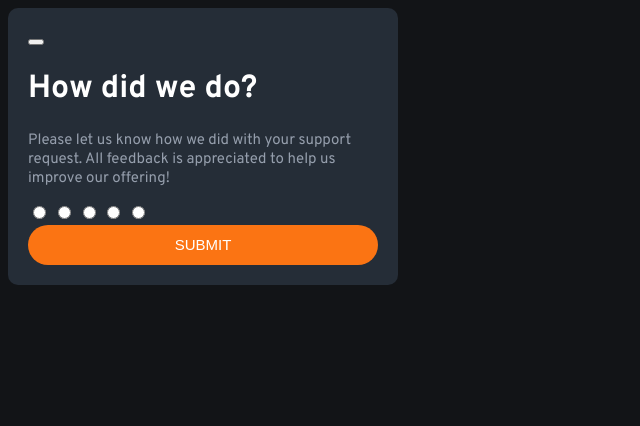
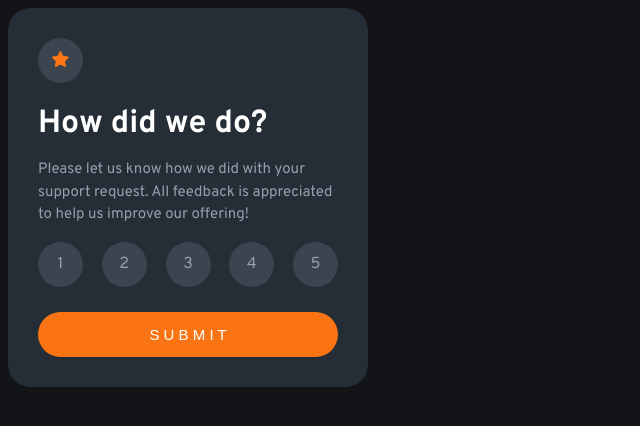
Before and after one commit to AlistairTait12/FrontendMentorChallenges, a plain HTML site: page rating-component/index.html in a window 1280 px wide. Shown: the whole page, without its empty margins (0-640 px from the left). Drawn offline with Linux system fonts and the light colour scheme.

Commit message:
Added star icon in top corner of component, added translucency to rating labels, added content to rating labels

```diff
--- a/rating-component/app.js
+++ b/rating-component/app.js
@@ -0,0 +1,4 @@
+class RatingComponent {
+  // TODO: constructor sets event listeners? Or should there be a page handler which creates this
+  // class and sets the event listeners? Remember, it should do as little as possible.
+}
--- a/rating-component/index.html
+++ b/rating-component/index.html
@@ -1,5 +1,6 @@
 <!DOCTYPE html>
 <html lang="en">
+
 <head>
     <meta charset="UTF-8">
     <meta http-equiv="X-UA-Compatible" content="IE=edge">
@@ -7,10 +8,13 @@
     <title>Rating component</title>
     <link rel="stylesheet" href="./styles.css">
 </head>
+
 <body>
     <div class="card">
         <div class="section">
-            <button class="" id="star-button"></button>
+            <div class="star-icon-container">
+                <img src="./images/icon-star.svg" alt="">
+            </div>
         </div>
         <div class="section">
             <h1 class="header">
@@ -19,24 +23,40 @@
         </div>
         <div class="section">
             <p class="description">
-                Please let us know how we did with your support request. All feedback is appreciated to help us improve our
-                offering!
+                Please let us know how we did with your support request. All feedback is appreciated to help us improve
+                our offering!
             </p>
         </div>
         <!-- TODO: Radio buttons need labels 1 through 5 -->
         <!-- TODO: Radios should be hidden and the label should be highlighted if clicked -->
         <div class="section">
-            <input type="radio">
-            <input type="radio">
-            <input type="radio">
-            <input type="radio">
-            <input type="radio">
+            <div class="rating-option-container">
+                <input hidden type="radio" name="rating" id="rating-1">
+                <label class="rating-label" for="rating-1">1</label>
+            </div>
+            <div class="rating-option-container">
+                <input hidden type="radio" name="rating" id="rating-2">
+                <label class="rating-label" for="rating-2">2</label>
+            </div>
+            <div class="rating-option-container">
+                <input hidden type="radio" name="rating" id="rating-3">
+                <label class="rating-label" for="rating-3">3</label>
+            </div>
+            <div class="rating-option-container">
+                <input hidden type="radio" name="rating" id="rating-4">
+                <label class="rating-label" for="rating-4">4</label>
+            </div>
+            <div class="rating-option-container">
+                <input hidden type="radio" name="rating" id="rating-5">
+                <label class="rating-label" for="rating-5">5</label>
+            </div>
         </div>
         <div class="section">
             <button class="submit-btn">
-                SUBMIT
+                S U B M I T
             </button>
         </div>
     </div>
 </body>
+
 </html>
--- a/rating-component/styles.css
+++ b/rating-component/styles.css
@@ -17,9 +17,13 @@ body {
 
 .card {
     background-color: var(--dark-blue);
-    max-width: 350px;
-    padding: 20px;
-    border-radius: 10px;
+    max-width: 300px;
+    padding: 30px;
+    border-radius: 22.5px;
+}
+
+.header {
+    margin-bottom: 0px;
 }
 
 .submit-btn {
@@ -27,12 +31,47 @@ body {
     color: var(--white);
     border: none;
     width: 100%;
-    height: 40px;
-    border-radius: 20px;
+    height: 45px;
+    border-radius: 22.5px;
     font-size: 15px;
+    margin-top: 25px;
+}
+
+.rating-label {
+    height: 100%;
+    width: 100%;
+}
+
+.star-icon-container {
+    height: 45px;
+    width: 45px;
+    background-color: hsl(216, 12%, 54%, 25%);
+    border-radius: 22.5px;
+    float: left;
+    text-align: center;
+    vertical-align: middle;
+    line-height: 51px;
+}
+
+.rating-option-container {
+    height: 45px;
+    width: 45px;
+    background-color: hsl(216, 12%, 54%, 25%);
+    border-radius: 22.5px;
+    float: left;
+    text-align: center;
+    vertical-align: middle;
+    line-height: 45px;
+    color: var(--light-grey);
+}
+
+.section {
+    display: flex;
+    justify-content: space-between;
 }
 
 .description {
     font-size: 15px;
     color: var(--light-grey);
+    line-height: 150%;
 }
```
Also changed, not shown: rating-component/images/icon-star.svg (added).
